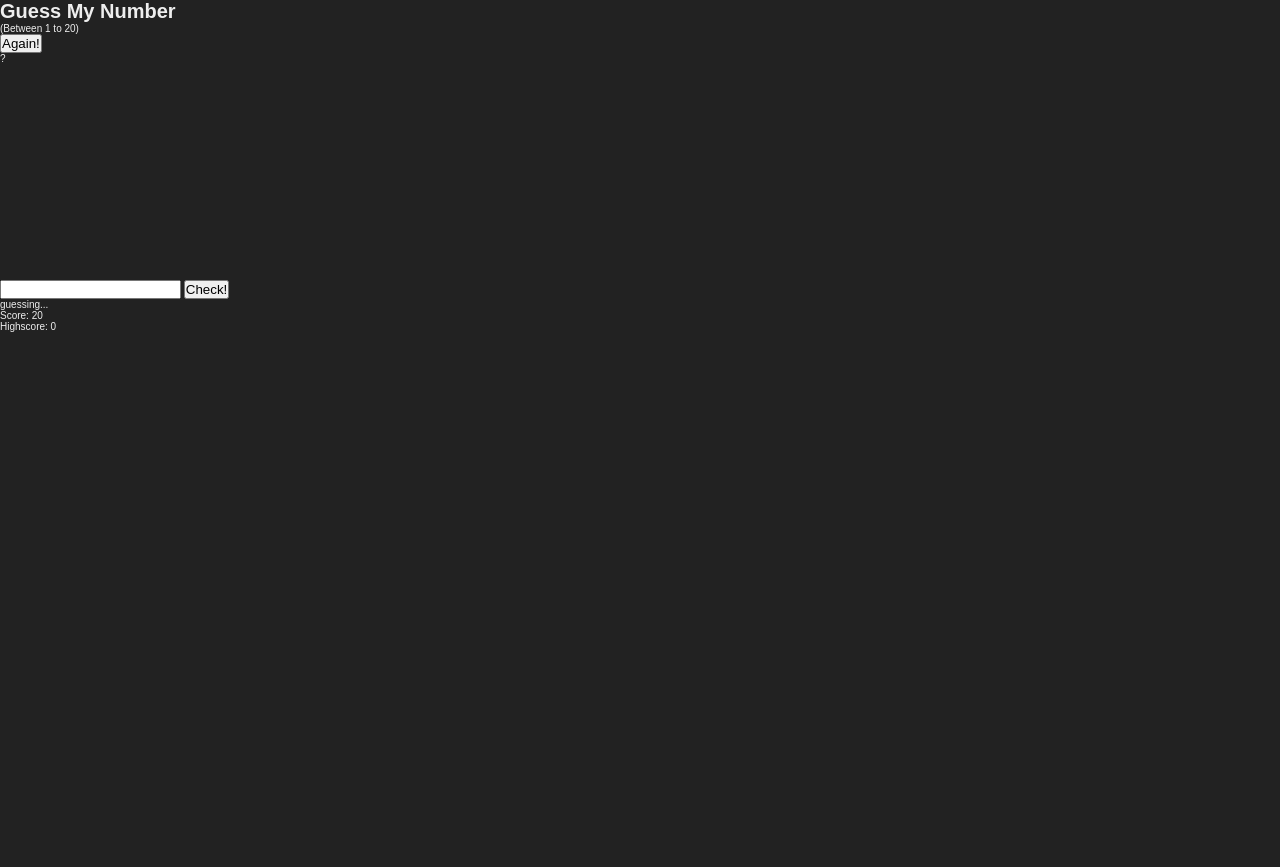
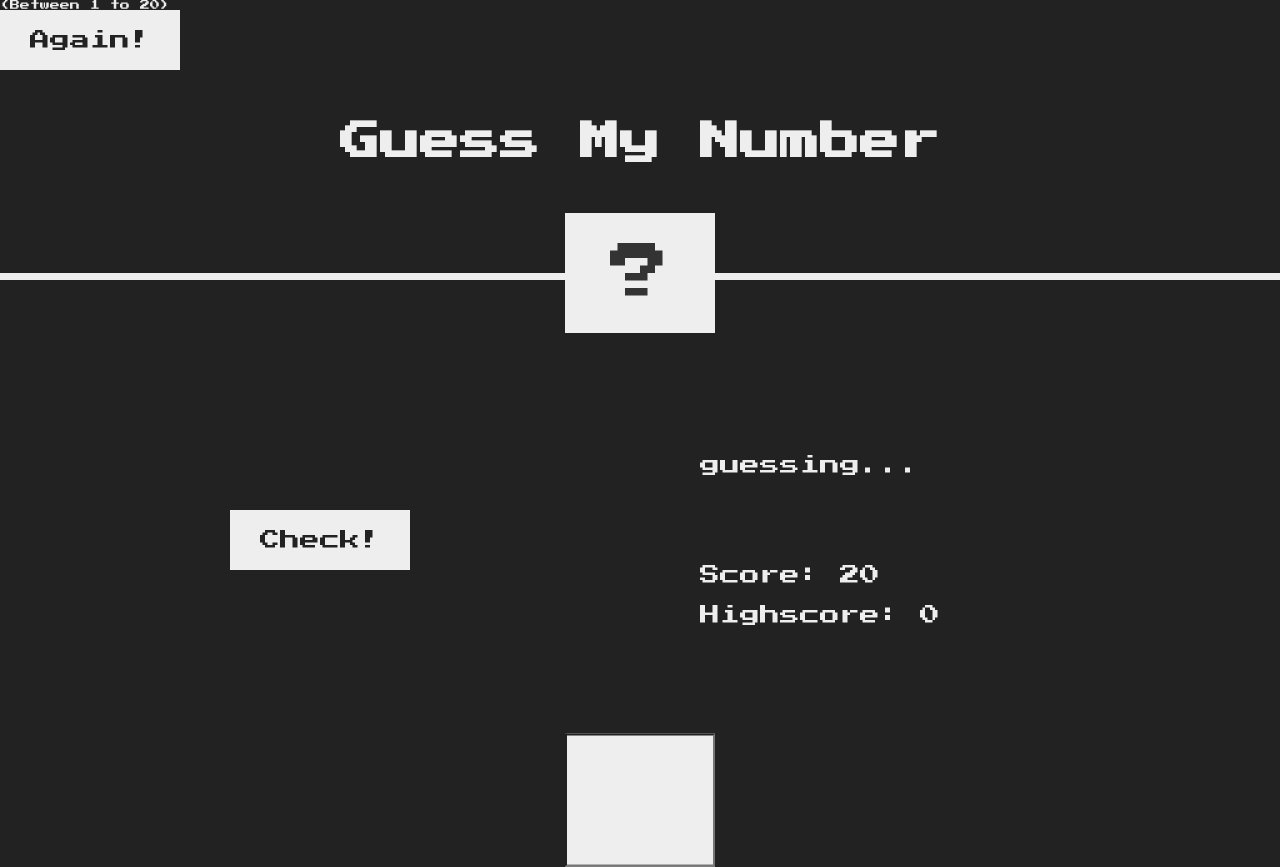
Before and after one commit to Kabeer099/guess-my-number, a website: page index.html in a window 1280 px wide. Before the commit the page ends 800 px from the top, so only its background shows below. Drawn offline with Linux system fonts and the light colour scheme.

Commit message:
css styling

```diff
--- a/style.css
+++ b/style.css
@@ -1,26 +1,119 @@
-@import url('https://fonts.googleapis.com/css?Press+Start+2P&display=swap');
+@import url('https://fonts.googleapis.com/css?family=Press+Start+2P&display=swap');
 
 * {
   margin: 0;
   padding: 0;
-    box-sizing: initial;
+  box-sizing: inherit;
 }
 
-html{
+html {
   font-size: 62.5%;
   box-sizing: border-box;
 }
 
-body{
-    font-family: 'Press Start 2P',sans-serif;
+body {
+  font-family: 'Press Start 2P', sans-serif;
   color: #eee;
   background-color: #222;
+  /* background-color: #60b347; */
 }
 
 /* LAYOUT */
-
-header{
+header {
   position: relative;
   height: 35vh;
-    border-bottom: ;
+  border-bottom: 7px solid #eee;
 }
+
+main {
+  height: 65vh;
+  color: #eee;
+  display: flex;
+  align-items: center;
+  justify-content: space-around;
+}
+
+.left {
+  width: 52rem;
+  display: flex;
+  flex-direction: column;
+  align-items: center;
+}
+
+.right {
+  width: 52rem;
+  font-size: 2rem;
+}
+
+/* ELEMENTS STYLE */
+h1 {
+  font-size: 4rem;
+  text-align: center;
+  position: absolute;
+  width: 100%;
+  top: 52%;
+  left: 50%;
+  transform: translate(-50%, -50%);
+}
+
+.number {
+  background: #eee;
+  color: #333;
+  font-size: 6rem;
+  width: 15rem;
+  padding: 3rem 0rem;
+  text-align: center;
+  position: absolute;
+  bottom: 0;
+  left: 50%;
+  transform: translate(-50%, 50%);
+}
+
+.between {
+  font-size: 1.4rem;
+  position: absolute;
+  top: 2rem;
+  right: 2rem;
+}
+
+.again {
+  position: absolute;
+  top: 2rem;
+  left: 2rem;
+}
+
+.guess {
+  background: none;
+  border: 4px solid #eee;
+  font-family: inherit;
+  color: inherit;
+  font-size: 5rem;
+  padding: 2.5rem;
+  width: 25rem;
+  text-align: center;
+  display: block;
+  margin-bottom: 3rem;
+}
+
+.btn {
+  border: none;
+  background-color: #eee;
+  color: #222;
+  font-size: 2rem;
+  font-family: inherit;
+  padding: 2rem 3rem;
+  cursor: pointer;
+}
+
+.btn:hover {
+  background-color: #ccc;
+}
+
+.message {
+  margin-bottom: 8rem;
+  height: 3rem;
+}
+
+.label-score {
+  margin-bottom: 2rem;
+}
```
Lines whose indentation alone changed are shown as unchanged.
